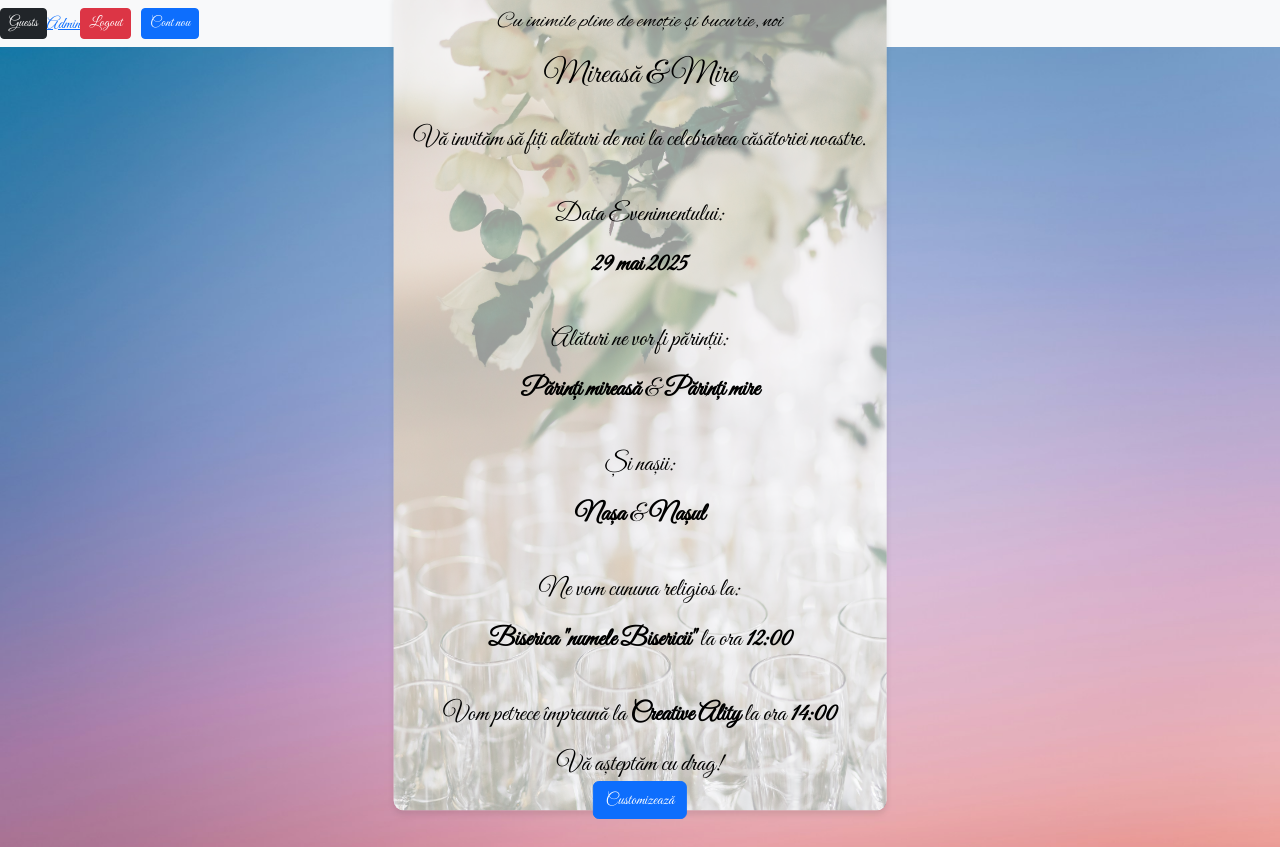
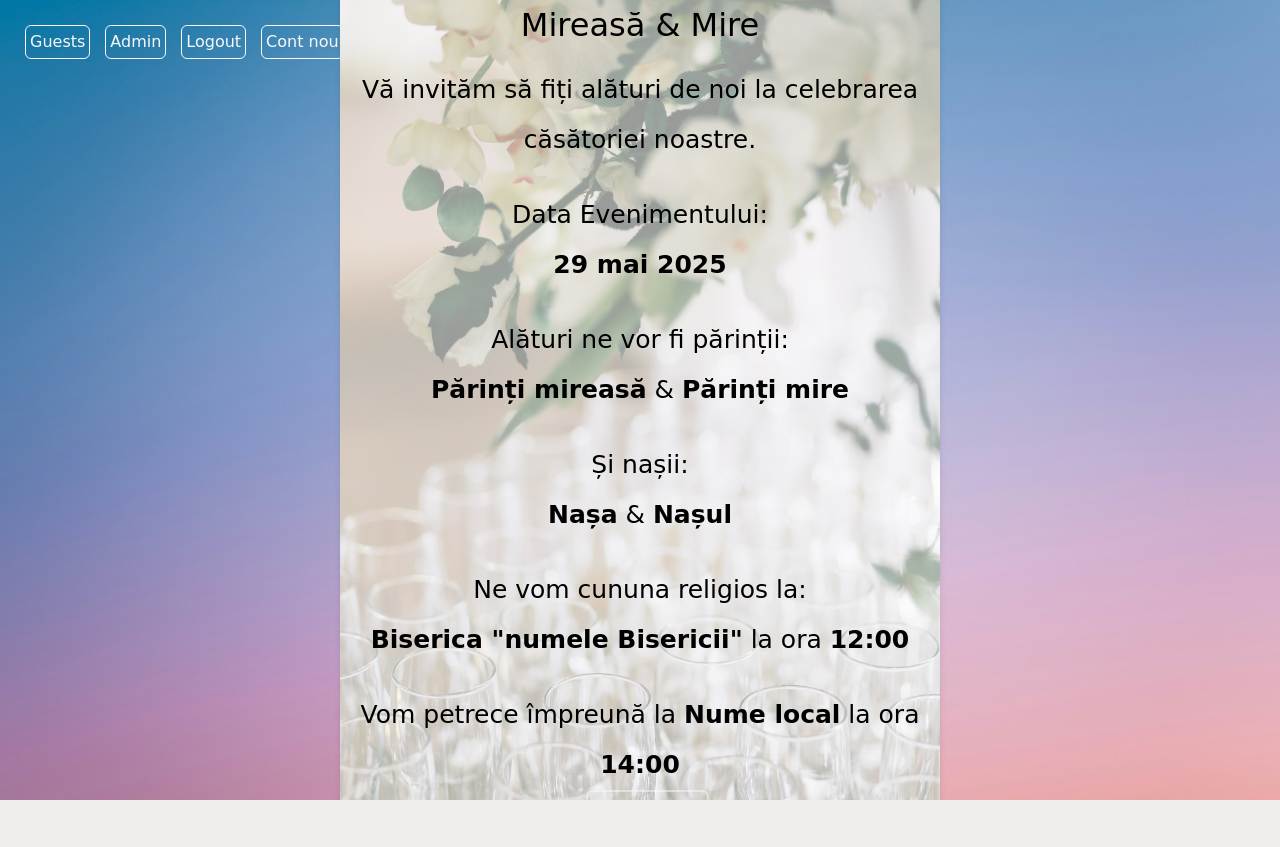
Before and after one commit to Horatiu230/ProiectFinal, a Django app: page /home/ in a window 1280 px wide. After the commit the page ends 800 px from the top, so only its background shows below. Run offline with Django 5.2, Linux system fonts and the light colour scheme; the visitor is signed in with stand-in values (Sample User, id 1).

Commit message:
07.06.2024 - password reset modules and navbar positioning

```diff
--- a/weddingInvite/static/invitation.css
+++ b/weddingInvite/static/home.css
@@ -1,3 +1,9 @@
+.great-vibes-regular {
+  font-family: "Great Vibes", cursive;
+  font-weight: 400;
+  font-style: normal;
+}
+
 
 body {
     font-family: 'Great Vibes', cursive;
@@ -49,7 +55,7 @@
 }
 
 h1 {
-    font-family: 'Alex Brush', cursive;
+/*    font-family: 'Alex Brush', cursive;*/
     font-size: 22px;
 /*    color: #dcb4b5;*/
     color: black;
--- a/weddingInvite/static/login.css
+++ b/weddingInvite/static/login.css
@@ -60,7 +60,6 @@
     width: calc(100%);
     border: none;
     box-shadow: 0 4px 6px rgba(0, 0, 0, 0.5);
-/*    font-weight: 350;*/
     font-size: 14px;
 }
 
--- a/weddingInvite/templates/app1/home.html
+++ b/weddingInvite/templates/app1/home.html
@@ -1,9 +1,10 @@
 {% extends 'base.html' %}
 {% load static %}
+
 {% block title %}
 <head>
-    <link href="https://fonts.googleapis.com/css2?family=Alex+Brush&family=Great+Vibes&display=swap" rel="stylesheet">
-    <link rel="stylesheet" href="{% static 'invitation.css' %}" type="text/css" >
+<!--    <link href="https://fonts.googleapis.com/css2?family=Alex+Brush&family=Great+Vibes&display=swap" rel="stylesheet">-->
+    <link rel="stylesheet" href="{% static 'home.css' %}" type="text/css" >
 </head>
 
 <body>
@@ -29,12 +30,12 @@
                     <p><strong>Biserica "numele Bisericii"</strong> la ora <strong>12:00</strong></p>
                 </div>
                 <div class="party">
-                    <p>Vom petrece împreună la <strong>Creative Ality</strong> la ora <strong>14:00</strong></p>
+                    <p>Vom petrece împreună la <strong>Nume local</strong> la ora <strong>14:00</strong></p>
                     <p>Vă așteptăm cu drag!</p>
                 </div>
             </div>
         <div class="position-absolute top-100 start-50 translate-middle">
-            <a class="btn btn-primary" href="{% url 'guests:personalized_invitation' %}">Customizează</a>
+            <a class="btn btn-outline-light" href="{% url 'guests:personalized_invitation' %}">Customizează</a>
         </div>
     </div>
 </body>
--- a/weddingInvite/templates/base.html
+++ b/weddingInvite/templates/base.html
@@ -8,24 +8,48 @@
 
         <style>
             @import url('https://fonts.googleapis.com/css2?family=Roboto:ital,wght@0,100;0,300;0,400;0,500;0,700;0,900;1,100;1,300;1,400;1,500;1,700;1,900&display=swap');
+            html, body {
+                position: fixed;
+                top: 0;
+                left: 0;
+                bottom: 0;
+                right: 0;
+            }
+
+            nav {
+                position: fixed;
+                top: 0;
+                left: 0;
+                padding: 10px; /* Add padding for spacing */
+            }
+
+            .btn {
+                margin-left: 15px;
+                margin-top: 15px;
+                padding: 4px;
+            }
+
+
         </style>
 
     </head>
 
 <body>
     {% if request.user.is_authenticated %}
-        <nav class="navbar navbar-expand-lg bg-body-tertiary">
+    <nav>
+    <div class="d-flex justify-content-start">
         {% if request.user.is_superuser %}
-                <a class="btn btn-sm btn-dark" href="{% url 'guests:guest_list' %}">Guests</a>
-                <a class="btn-style" href="/admin">Admin</a>
+            <a class="btn btn-outline-light" href="{% url 'guests:guest_list' %}">Guests</a>
+            <a class="btn btn-outline-light" href="/admin">Admin</a>
         {% endif %}
         <form action="{% url 'logout' %}" method="post">
             {% csrf_token %}
-                    <button class="btn btn-sm btn-danger" type="submit">Logout</button>
+            <button class="btn btn-outline-light" type="submit">Logout</button>
         </form>
-                <a class="btn btn-sm btn-primary" style="margin-left: 10px" href="{% url 'userprofile:new_user' %}">Cont nou</a>
+        <a class="btn btn-outline-light" href="{% url 'userprofile:new_user' %}">Cont nou</a>
+    </div>
+</nav>
 
-        </nav>
     {% endif %}
 </body>
 
--- a/weddingInvite/templates/registration/new_user.html
+++ b/weddingInvite/templates/registration/new_user.html
@@ -19,8 +19,7 @@
                     </div>
                 {% endfor %}
                 <button type="submit" class="btn-forward">Salvează</button>
-                <button type="submit" class="btn-forward">Înapoi</button>
-
+                <a class="btn-forward" href="{% url 'login' %}">Înapoi</a>
             </form>
         </div>
     </div>
```
Also changed, not shown: weddingInvite/static/invitation_form.css (+7 -5 lines), weddingInvite/templates/registration/password_reset_complete.html (added, +17 -0 lines), weddingInvite/templates/registration/password_reset_confirm.html (added, +29 -0 lines), 1 other file. Lines whose indentation alone changed are shown as unchanged.
